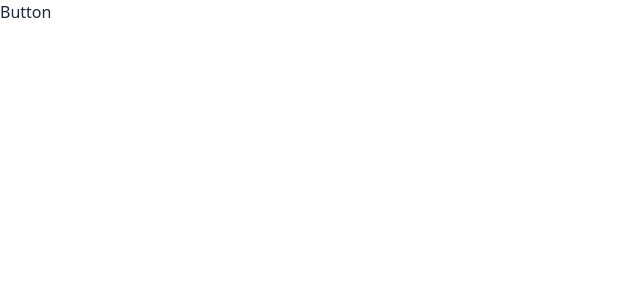
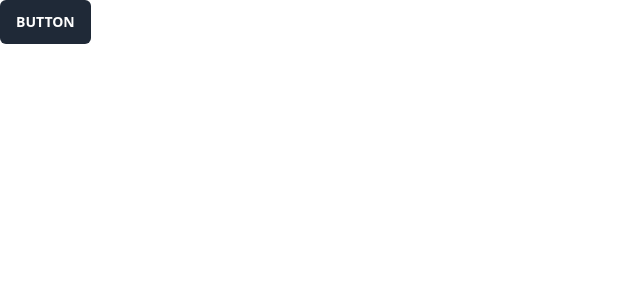
Before and after one commit to Biologische-Kwekerij-Zuidbos/weekly-letter-generator, a React (Vite) app: page / in a window 1280 px wide. Shown: the top 300 px of the page, without its empty margins (0-640 px from the left). Built offline with nearby package versions, Linux system fonts and the light colour scheme.

Commit message:
Fix Tailwind install

```diff
--- a/tailwind.config.js
+++ b/tailwind.config.js
@@ -1,6 +1,6 @@
 /** @type {import('tailwindcss').Config} */
 module.exports = {
-  content: ['./src/**/*.{html,js}'],
+  content: ['./src/**/*.{html,js,jsx,tsx}'],
   theme: {
     extend: {},
   },
```
